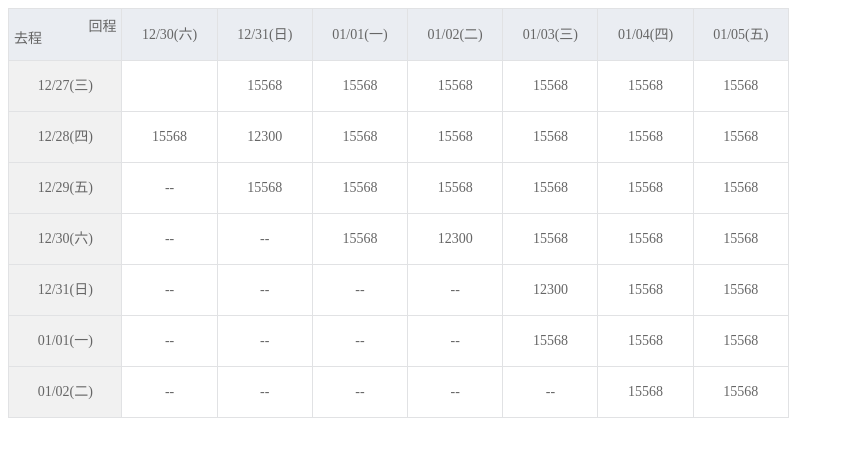
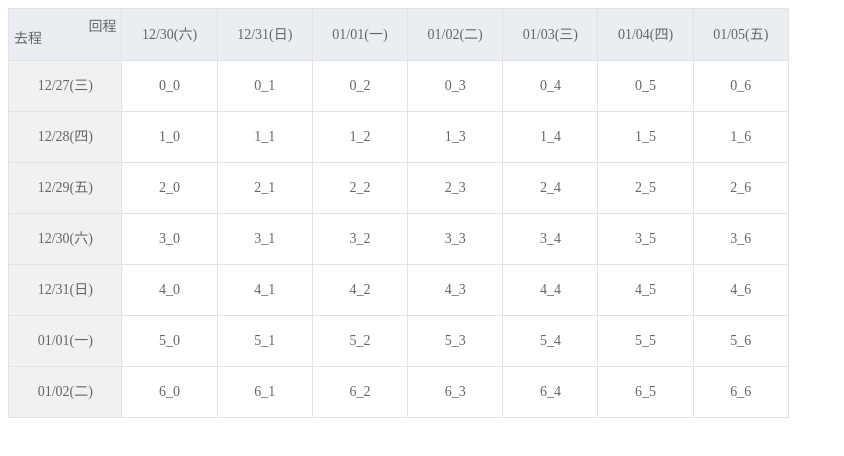
Before and after one commit to tommy19901015/LowPriceCalendarModule_React, a React (Create React App) app: page / in a window 1280 px wide. Shown: the top 456 px of the page, without its empty margins (0-844 px from the left). Built offline with nearby package versions, Linux system fonts and the light colour scheme.

Commit message:
[modify] row style to component

```diff
--- a/src/Calendar.js
+++ b/src/Calendar.js
@@ -47,11 +47,16 @@ class Calendar extends React.Component {
             }
         })
     }
+    test = () => {
+        console.log(123)
+    }
     render() {
         return (
             <div className="div_table">
                 <div className="div_tr">{this.renderHeader()}</div>
-                {this.state.data.map((obj, i) => <Row data={obj} rowIdx={i} />)}
+                {this.state.data.map((obj, i) => <Row data={obj} colIdx={i}
+                    test={this.test}
+                />)}
             </div>
         )
     }
--- a/src/Grid.js
+++ b/src/Grid.js
@@ -1,26 +1,46 @@
-import React, { Component } from 'react';
-import { thisExpression } from '@babel/types';
+import React, { Component } from "react";
+import { thisExpression } from "@babel/types";
 
 class Grid extends Component {
   state = {
-        x_coordinate:null,
-        y_coordinate:null,
+    position: {
+      x_coordinate: "",
+      y_coordinate: ""
     }
+  };
 
-    clickGrid = (e) => {
+  clickGrid = e => {
     const coordinate = e.currentTarget.dataset.coordinate;
+    let x_coordinate = parseInt(coordinate.split("_")[0], 10);
+    let y_coordinate = parseInt(coordinate.split("_")[1], 10);
     this.setState({
-            x_coordinate:parseInt(coordinate.split("_")[0], 10),
-            y_coordinate:parseInt(coordinate.split("_")[1], 10),
-        })
+      position: {
+        x_coordinate: x_coordinate,
+        y_coordinate: y_coordinate
+      }
+    },() => {
+        this.props.handleValue(this.state.position);
+    });
+
+  };
+  test = () => {
+      console.log(44)
   }
 
   render() {
-        console.log(this.state)
+    const { x_coordinate, y_coordinate } = this.state.position;
     return (
-            <div className={ this.state.x_coordinate === this.props.colIdx ? " div_td active" : 'div_td' }
+      <div
+        className={
+          this.props.colActive || this.props.rowActive? " div_td active" : "div_td"
+        }
+        // className={x_coordinate === 1 || y_coordinate === 1 ? " div_td active" : "div_td"}
         data-coordinate={this.props.colIdx + "_" + this.props.rowIdx}
-            onClick={ (e) => this.clickGrid(e)}>{this.props.data.price}</div>
+        onClick={this.clickGrid}
+      >
+        {/* {this.props.data.price} */}
+        {this.props.colIdx + "_" + this.props.rowIdx}
+      </div>
     );
   }
 }
--- a/src/Row.js
+++ b/src/Row.js
@@ -1,15 +1,33 @@
-import React, { Component } from 'react';
+import React, { Component } from "react";
 import Grid from "./Grid";
 
 class Row extends Component {
+  state = {
+    position: {
+        x_coordinate: "",
+        y_coordinate: ""
+      }
+  };
+  handleGet = val => {
+    console.log(val)
+    this.setState({ position: val });
+  };
   render() {
     return (
       <div className="div_tr">
         <div className="div_td goDate">{this.props.data.goDate}</div>
-                {this.props.data.detail.map((obj,i) => <Grid data={obj} colIdx={i} rowIdx={this.props.rowIdx}></Grid>)}
+        {this.props.data.detail.map((obj,i) => (
+          <Grid
+            data={obj}
+            rowIdx={i}
+            colIdx={this.props.colIdx}
+            handleValue={this.handleGet}
+            colActive={this.state.position.x_coordinate === this.props.colIdx ? true : false}
+            rowActive={this.state.position.y_coordinate === this.props.rowIdx ? true : false}
+          />
+        ))}
       </div>
-        )
+    );
   }
 }
-
 export default Row;
```
Lines whose indentation alone changed are shown as unchanged.
